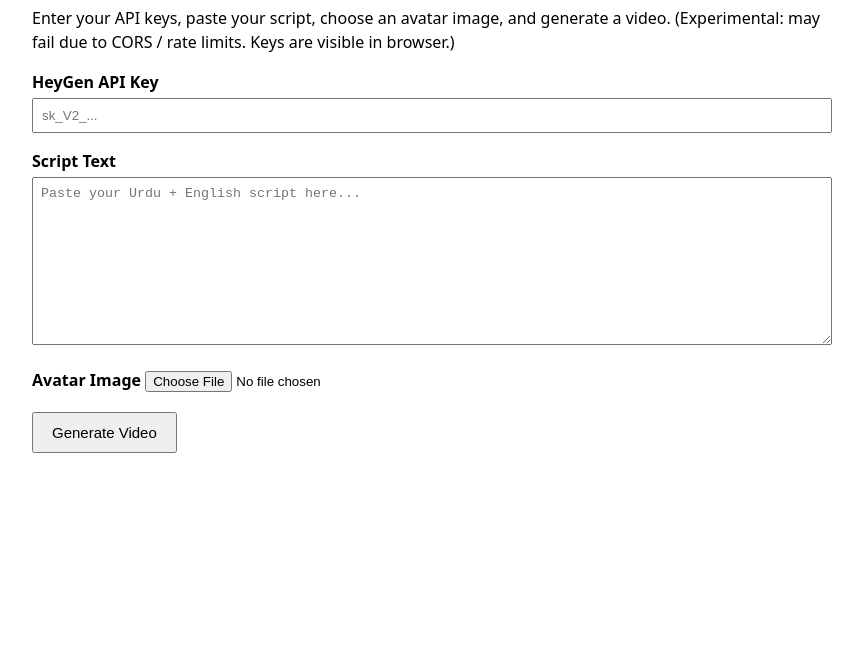
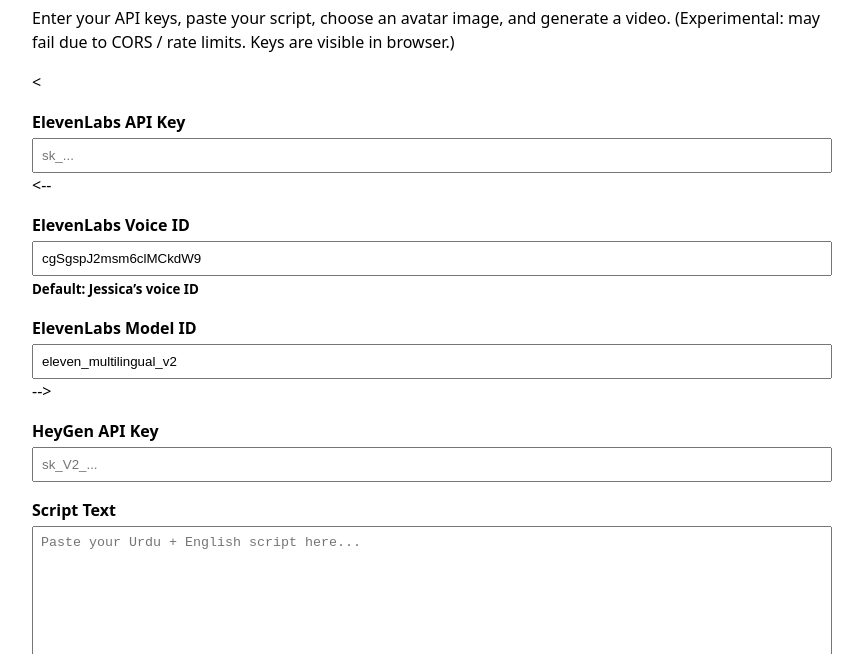
Before and after one commit to nabeel030/auto-video-generator, a plain HTML site: page index.html in a window 1280 px wide. Shown: the part 146-800 px from the top of the page, without its empty margins (208-1071 px from the left). Drawn offline with Linux system fonts and the light colour scheme.

Commit message:
Fix label structure in generatorForm

```diff
--- a/index.html
+++ b/index.html
@@ -58,12 +58,15 @@
   </p>
 
   <form id="generatorForm">
-    <!-- <label>
+    <<label>
       ElevenLabs API Key
       <input type="text" id="elevenKey" placeholder="sk_..." required />
     </label>
 
-    <label>
+
+
+    <--
+      <label>
       ElevenLabs Voice ID
       <input type="text" id="elevenVoiceId" value="cgSgspJ2msm6clMCkdW9" />
       <small>Default: Jessica’s voice ID</small>
```
